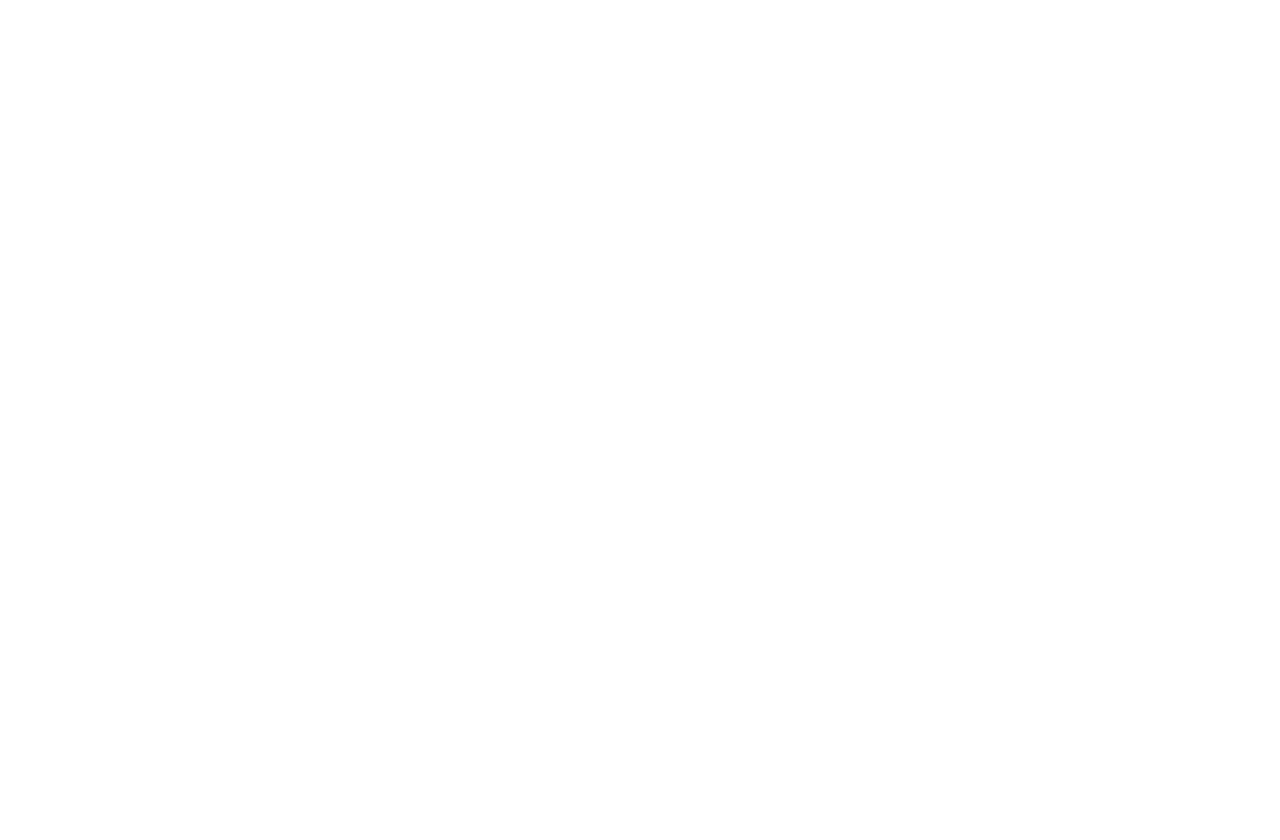
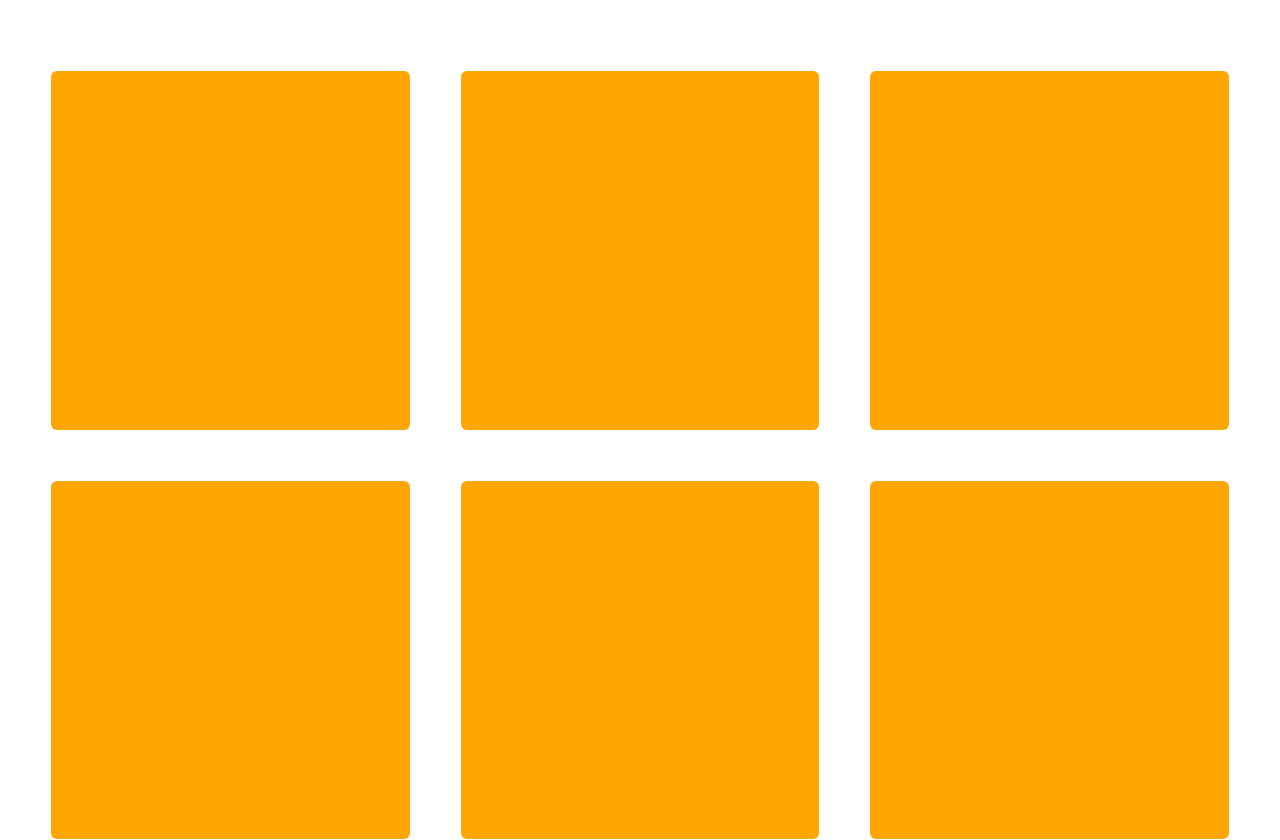
Before and after one commit to feixuexuewu/Css, a plain HTML site: page task1.html in a window 1280 px wide. Drawn offline with Linux system fonts and the light colour scheme.

Commit message:
任务一

```diff
--- a/task1.css
+++ b/task1.css
@@ -2,4 +2,4 @@ html,body,div{ margin:0; padding: 0; }
 html{ height: 100%; }
 body{ height: 100%; }
 .bg{ width: 100%; height: 100%; padding: 20px 0; background-color: #fff; overflow: hidden;}
-.box{ width:28%; background-color: #ffa600; margin: 4% 0 0 4%; border-radius: 6px; float: left; }
+.box{ width:28%; background-color: #ffa600; padding-top:28%; margin: 4% 0 0 4%; border-radius: 6px; float: left; }
```
